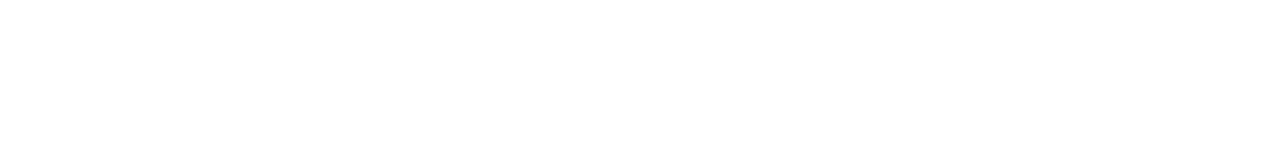
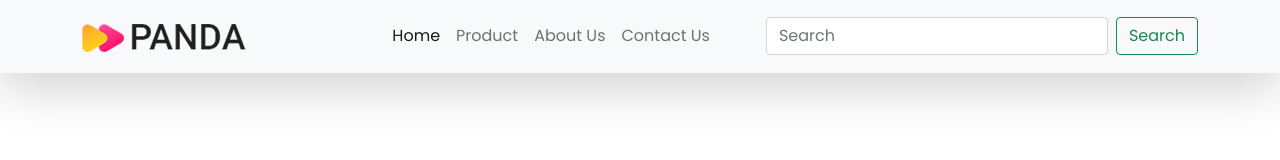
Before and after one commit to Kader-Goni/panda-commerce, a plain HTML site: page index.html in a window 1280 px wide. Drawn offline with nearby package versions, Linux system fonts and the light colour scheme.

Commit message:
navbar added

```diff
--- a/index.html
+++ b/index.html
@@ -14,7 +14,53 @@
     <script src="https://kit.fontawesome.com/4cf13532ae.js" crossorigin="anonymous"></script>
 </head>
 <body>
+    <!-- header part starts -->
+    <header>
+        <!-- navbar -->
+        <nav class="navbar navbar-expand-lg navbar-light bg-light p-3 shadow-lg">
+            <div class="container">
+              <a class="navbar-brand" href="#">
+                  <img src="./images/logo.png" alt="">
+              </a>
+              <button class="navbar-toggler" type="button" data-bs-toggle="collapse" data-bs-target="#navbarSupportedContent" aria-controls="navbarSupportedContent" aria-expanded="false" aria-label="Toggle navigation">
+                <span class="navbar-toggler-icon"></span>
+              </button>
+              <div class="collapse navbar-collapse" id="navbarSupportedContent">
 
+
+
+
+
+                <ul class="navbar-nav ms-auto mb-2 mb-lg-0 me-5">
+                  <li class="nav-item">
+                    <a class="nav-link active" aria-current="page" href="#">Home</a>
+                  </li>
+                  <li class="nav-item">
+                    <a class="nav-link" href="#">Product</a>
+                  </li>
+                  <li class="nav-item">
+                    <a class="nav-link" href="#">About Us</a>
+                  </li>
+                  <li class="nav-item">
+                    <a class="nav-link" href="#">Contact Us</a>
+                  </li>
+                </ul>
+
+
+                <form class="d-flex">
+                    <input class="form-control me-2" type="search" placeholder="Search" aria-label="Search">
+                    <button class="btn btn-outline-success" type="submit">Search</button>
+                </form>
+
+
+              </div>
+            </div>
+        </nav>
+        <!-- navbar ends -->
+
+
+    </header>
+    <!-- header part ends -->
 
 
 
```
